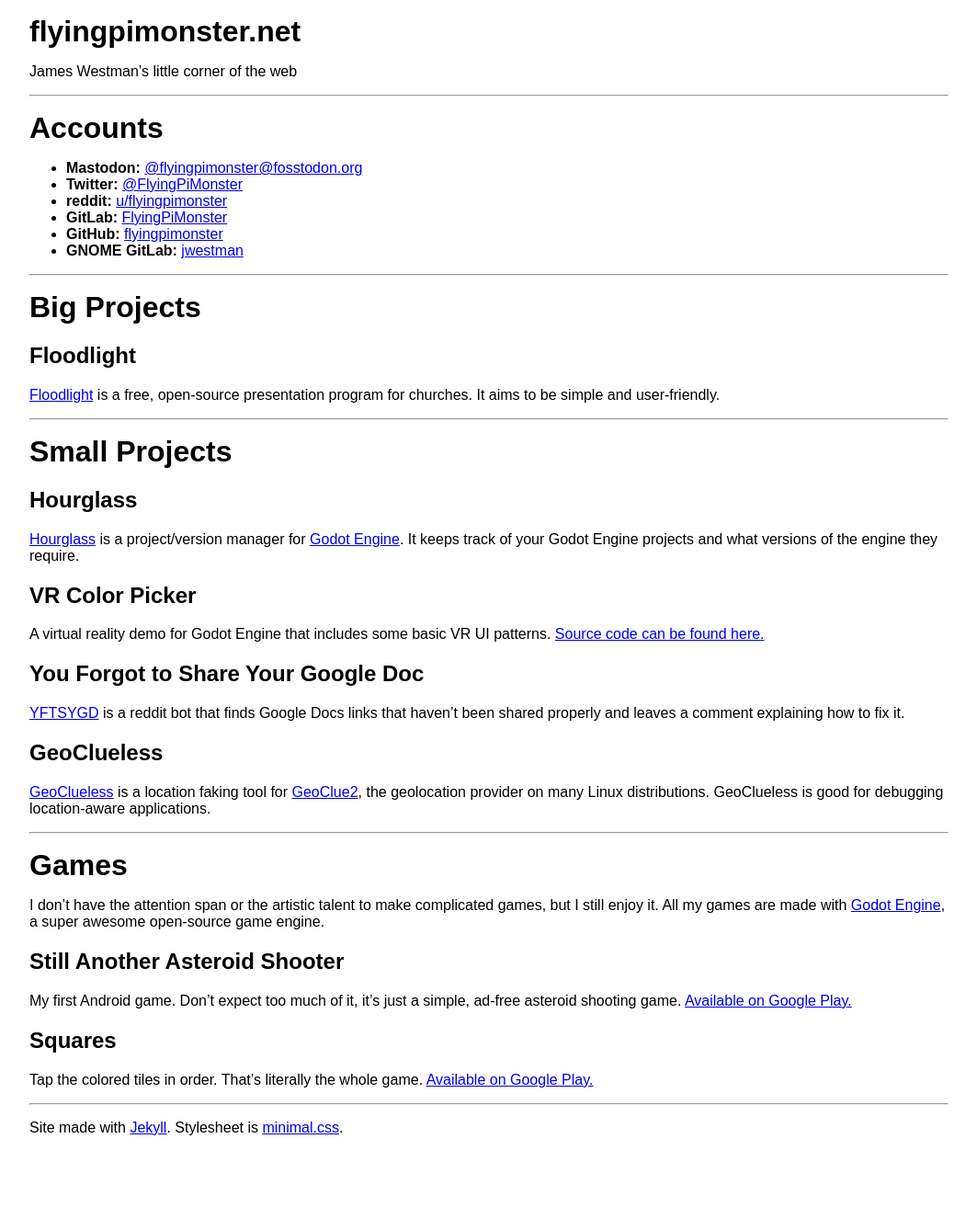
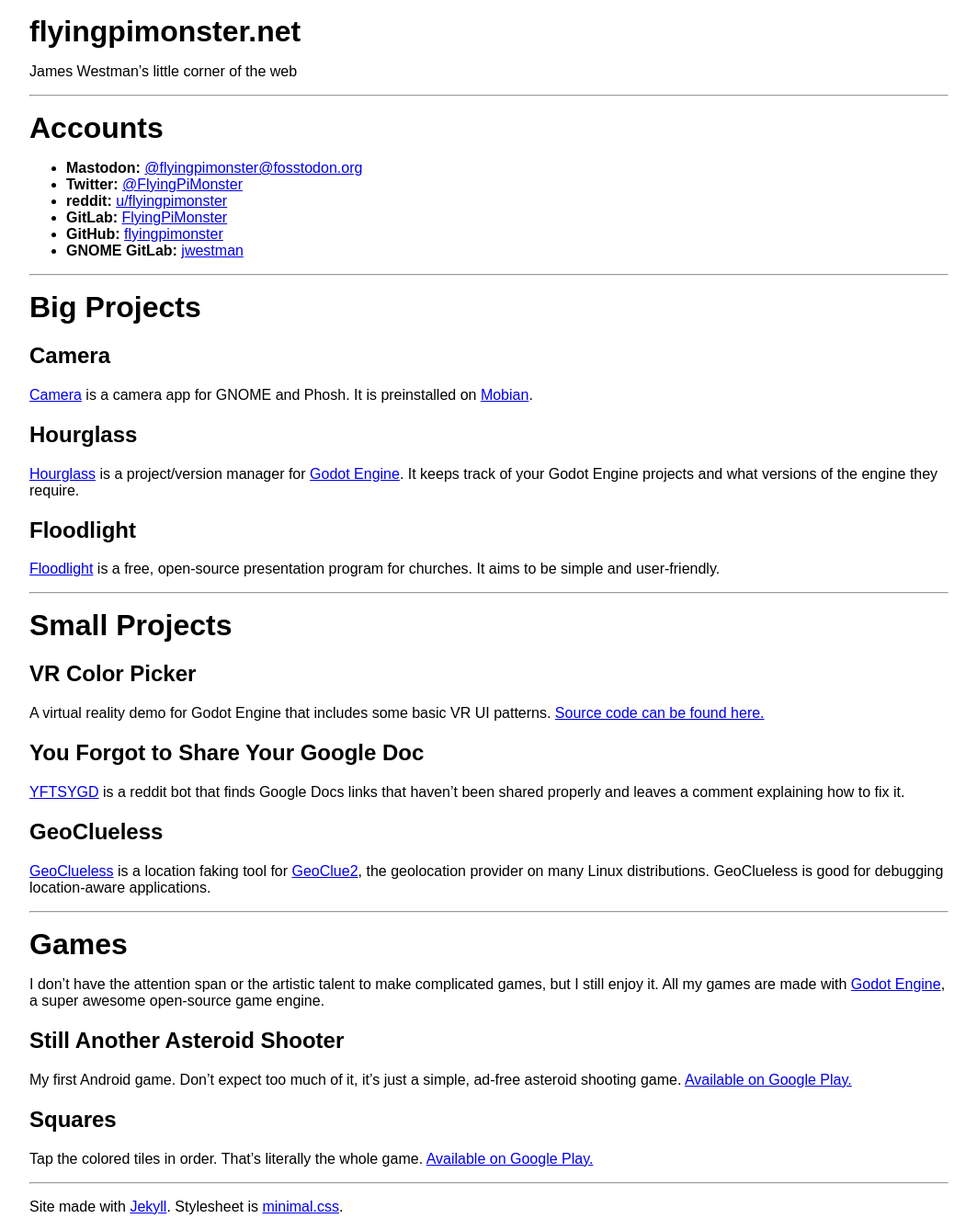
Before and after one commit to jameswestman/flyingpimonster.net, a Jekyll site: the page built from index.md, in a window 1280 px wide. Shown: the whole page at 92% size, without its empty margins (108-1171 px from the left). Built offline with Jekyll 4.4.1, drawn with Linux system fonts in a browser that asks for light colours; our own code applies the rules of GitHub Pages for plain Markdown files; before the commit the page ends 1252 px from its top, so only the background shows below that.

Commit message:
homepage: Add Camera, move Hourglass

```diff
--- a/index.md
+++ b/index.md
@@ -19,18 +19,21 @@ James Westman's little corner of the web
 
 # Big Projects
 
+## Camera
+[Camera](https://gitlab.gnome.org/jwestman/camera) is a camera app for GNOME and Phosh. It is preinstalled on [Mobian](https://mobian-project.org/).
+
+## Hourglass
+[Hourglass](https://flyingpimonster.gitlab.io/hourglass-website)
+is a project/version manager for [Godot Engine](https://godotengine.org). It
+keeps track of your Godot Engine projects and what versions of the engine
+they require.
+
 ## Floodlight
 [Floodlight](https://floodlight.gitlab.io) is a free, open-source presentation
 program for churches. It aims to be simple and user-friendly.
 
 ---
 # Small Projects
-
-## Hourglass
-[Hourglass](https://flyingpimonster.gitlab.io/hourglass-website)
-is a project/version manager for [Godot Engine](https://godotengine.org). It
-keeps track of your Godot Engine projects and what versions of the engine
-they require.
 
 ## VR Color Picker
 A virtual reality demo for Godot Engine that includes some basic VR UI patterns.
```
